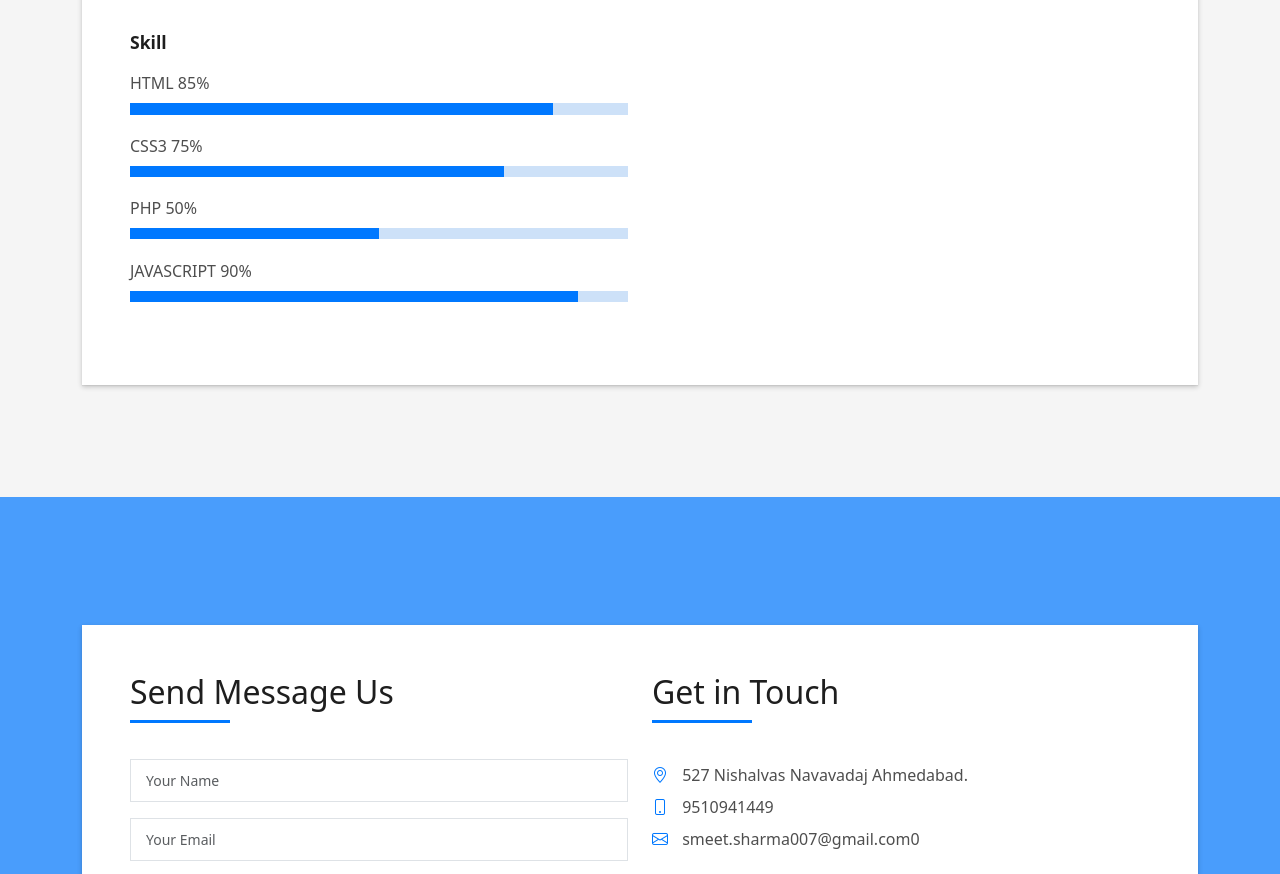
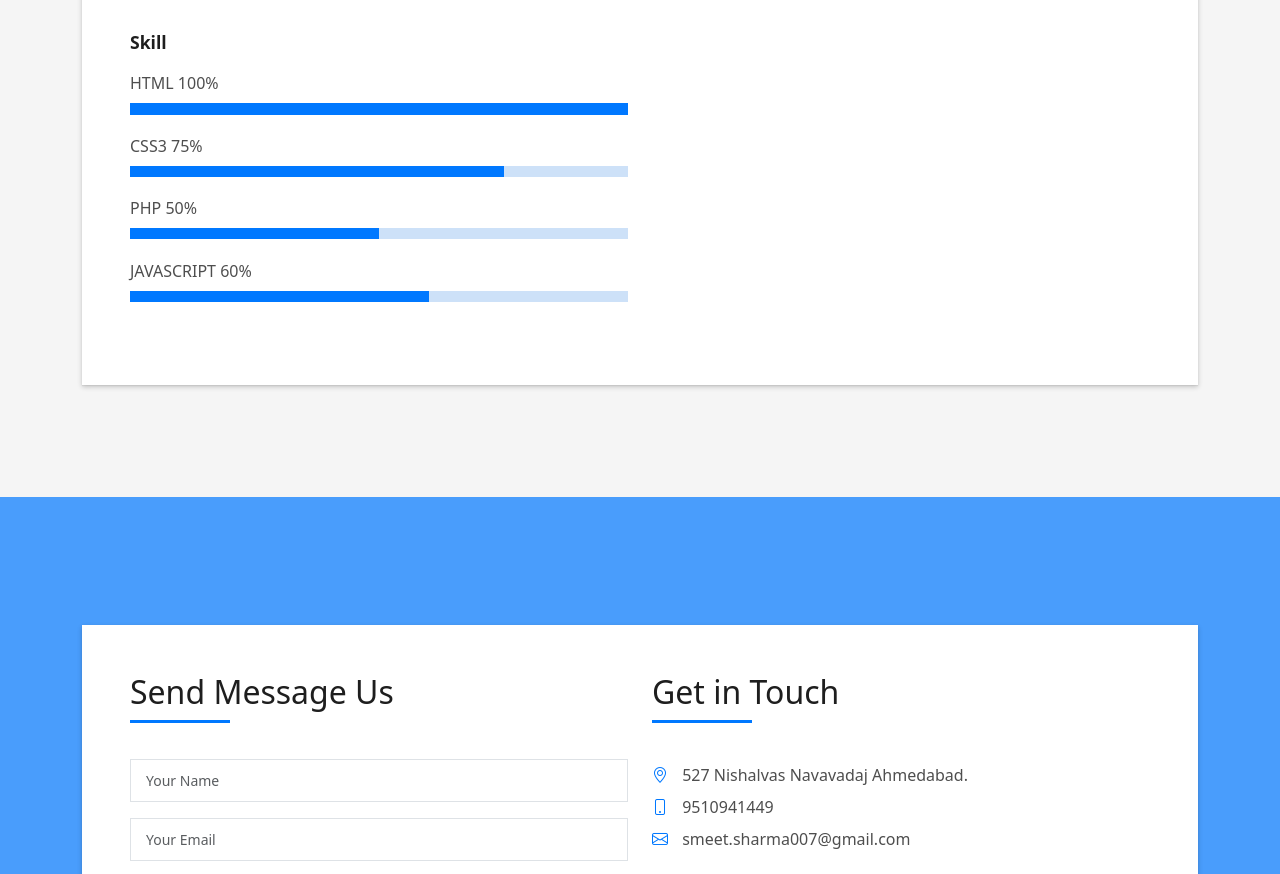
Before and after one commit to sharmasmit/my-portfolio, a plain HTML site: page index.html in a window 1280 px wide. Shown: the part 1131-2005 px from the top of the page. Drawn offline with Linux system fonts and the light colour scheme.

Commit message:
update index.html

```diff
--- a/index.html
+++ b/index.html
@@ -61,7 +61,7 @@
             <p class="hero-subtitle">
               <span
                 class="typed"
-                data-typed-items="Designer, Developer, Freelancer, Photographer"
+                data-typed-items="Designer, Developer, Freelancer, Photoeditor"
               ></span>
             </p>
           </div>
@@ -113,13 +113,13 @@
                     </div>
                     <div class="skill-mf">
                       <p class="title-s">Skill</p>
-                      <span>HTML</span> <span class="pull-right">85%</span>
+                      <span>HTML</span> <span class="pull-right">100%</span>
                       <div class="progress">
                         <div
                           class="progress-bar"
                           role="progressbar"
-                          style="width: 85%"
-                          aria-valuenow="85"
+                          style="width: 100%"
+                          aria-valuenow="100"
                           aria-valuemin="0"
                           aria-valuemax="100"
                         ></div>
@@ -147,12 +147,12 @@
                         ></div>
                       </div>
                       <span>JAVASCRIPT</span>
-                      <span class="pull-right">90%</span>
+                      <span class="pull-right">60%</span>
                       <div class="progress">
                         <div
                           class="progress-bar"
                           role="progressbar"
-                          style="width: 90%"
+                          style="width: 60%"
                           aria-valuenow="90"
                           aria-valuemin="0"
                           aria-valuemax="100"
@@ -284,7 +284,7 @@
                           <li><span class="bi bi-phone"></span> 9510941449</li>
                           <li>
                             <span class="bi bi-envelope"></span>
-                            smeet.sharma007@gmail.com0
+                            smeet.sharma007@gmail.com
                           </li>
                         </ul>
                       </div>
```
